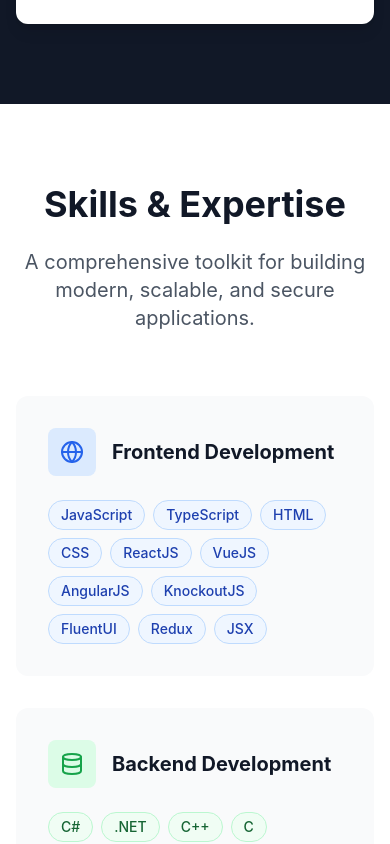
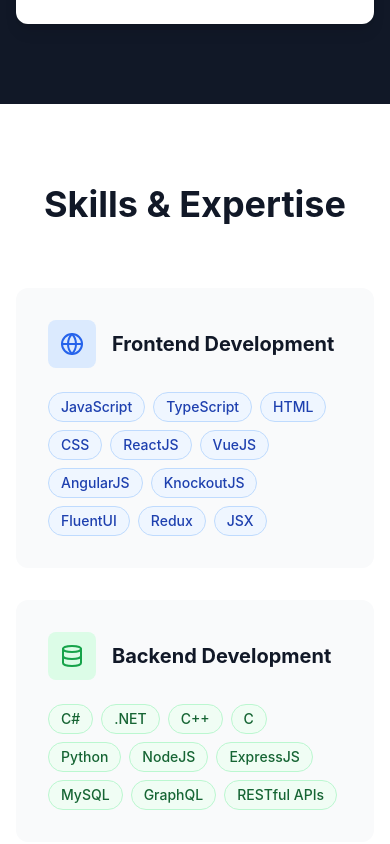
Before and after one commit to dodoshrey/dodoshrey.github.io, a React (Vite) app: page / in a window 390 px wide. Shown: the part 11156-12000 px from the top of the page. Built offline with nearby package versions, Linux system fonts and the light colour scheme.

Commit message:
center aligning components

```diff
--- a/src/components/About.jsx
+++ b/src/components/About.jsx
@@ -2,7 +2,7 @@ import { Code, Users, Zap } from 'lucide-react';
 
 const About = () => {
   return (
-    <section id="about" className="min-h-[100vh] py-20 bg-gray-900">
+    <section id="about" className="min-h-[100vh] py-20 bg-gray-900 flex items-center justify-center">
       <div className="max-w-6xl mx-auto px-4 sm:px-6 lg:px-8">
 
         <div className="text-center mb-16">
--- a/src/components/Contact.jsx
+++ b/src/components/Contact.jsx
@@ -2,7 +2,7 @@ import { Mail, Linkedin, Github, MapPin } from 'lucide-react';
 
 const Contact = () => {
   return (
-    <section id="contact" className="py-20 bg-gray-900 text-white">
+    <section id="contact" className="min-h-[60vh] py-20 bg-gray-900 flex items-center justify-center text-white">
       <div className="max-w-6xl mx-auto px-4 sm:px-6 lg:px-8">
         <div className="text-center mb-16">
           <h2 className="text-4xl md:text-5xl font-bold mb-6">
--- a/src/components/Experience.jsx
+++ b/src/components/Experience.jsx
@@ -71,7 +71,7 @@ const Experience = () => {
   ];
 
   return (
-    <section id="experience" className="py-20 bg-gray-900">
+    <section id="experience" className="min-h-[100vh] py-20 bg-gray-900 flex items-center justify-center">
       <div className="max-w-6xl mx-auto px-4 sm:px-6 lg:px-8">
 
         <div className="text-center mb-16">
--- a/src/components/Projects.jsx
+++ b/src/components/Projects.jsx
@@ -71,9 +71,9 @@ const projects = [
 
 const Projects = () => {
 	return (
-		<section id="projects" className="py-20 bg-gray-50">
+		<section id="projects" className="min-h-[100vh] py-20 bg-gray-50 flex items-center justify-center">
 
-			<div className="min-h-[100vh] max-w-6xl mx-auto px-4 sm:px-6 lg:px-8">
+			<div className="max-w-6xl mx-auto px-4 sm:px-6 lg:px-8">
 
 				<div className="text-center mb-16">
 					<h2 className="text-4xl md:text-5xl font-bold text-gray-900 mb-6">
--- a/src/components/Skills.jsx
+++ b/src/components/Skills.jsx
@@ -64,17 +64,13 @@ const Skills = () => {
   };
 
   return (
-    <section id="skills" className="py-20 bg-white">
-      <div className="min-h-[100vh] max-w-6xl mx-auto px-4 sm:px-6 lg:px-8">
+    <section id="skills" className="min-h-[100vh] py-20 bg-white flex items-center justify-center">
+      <div className="max-w-6xl mx-auto px-4 sm:px-6 lg:px-8">
 
         <div className="text-center mb-16">
           <h2 className="text-4xl md:text-5xl font-bold text-gray-900 mb-6">
             Skills & Expertise
           </h2>
-
-          <p className="text-xl text-gray-600 max-w-3xl mx-auto">
-            A comprehensive toolkit for building modern, scalable, and secure applications.
-          </p>
         </div>
 
         <div className="grid md:grid-cols-2 lg:grid-cols-3 gap-8">
```
